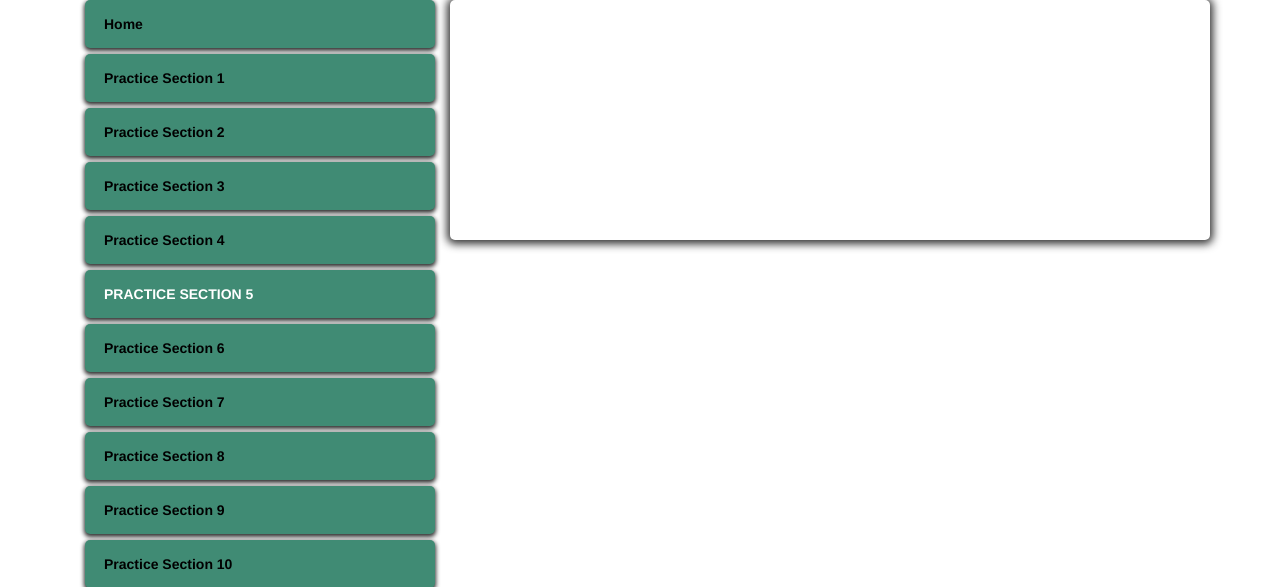
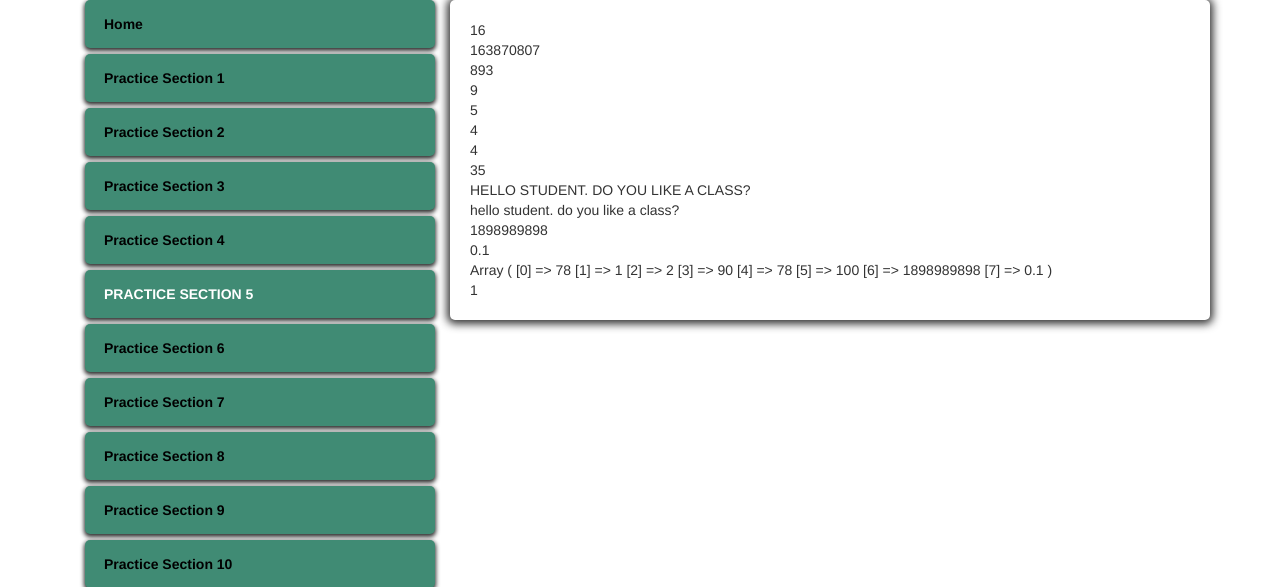
Before and after one commit to pavelFaraday/PHP-Udemy, a PHP site: page /5.php in a window 1280 px wide. Shown: the part 70-657 px from the top of the page. Run offline with PHP 8.4, Linux system fonts and the light colour scheme; some libraries are stand-ins or nearby versions.

Commit message:
PHP Udemy | Practical App - Section 5

```diff
--- a/demo/_practical-app/5.php
+++ b/demo/_practical-app/5.php
@@ -16,22 +16,69 @@
 		<?php
 
 
-		/*  Step1: Use a pre-built math function here and echo it
+		/*
+		Step 1: Use a pre-built math function here and echo it
+		Step 2: Use a pre-built string function here and echo it
+		Step 3: Use a pre-built Array function here and echo it
+		*/
 
+		/* -------------------------------------------------------------------------- */
+		/*                               Math Functions                               */
+		/* -------------------------------------------------------------------------- */
 
-	Step 2:  Use a pre-built string function here and echo it
+		$power = pow(2, 4); // 16 (2*2*2*2 = 16)
+		echo $power . '<br>';
+		/* -------------------------------------------------------------------------- */
+		$random_num = rand();
+		echo $random_num . '<br>'; // 1896469232, 397050180, 1232443356...
+		$random_num = rand(1, 1000);
+		echo $random_num . '<br>'; // random number from 1 to 1000
+		/* -------------------------------------------------------------------------- */
+		$square_root = sqrt(81);
+		echo $square_root . '<br>'; // 9
+		/* -------------------------------------------------------------------------- */
+		$ceiling = ceil(4.1888);  // ceil() function rounds a number UP to the nearest integer
+		echo $ceiling . '<br>';  // 5
+		/* -------------------------------------------------------------------------- */
+		$flooring = floor(4.1888);  // floor() function rounds a number DOWN to the nearest integer
+		echo $flooring . '<br>';   // 4
+		/* -------------------------------------------------------------------------- */
+		$rounding = round(4.4966);  // The round() function rounds a floating-point number
+		echo $rounding . '<br>';   // 4
 
+		/* -------------------------------------------------------------------------- */
+		/*                              String functions                              */
+		/* -------------------------------------------------------------------------- */
 
-	Step 3:  Use a pre-built Array function here and echo it
+		$myString = 'Hello student. Do you like a class?';
+		/* -------------------------------------------------------------------------- */
+		echo strlen($myString); // 35 - string length including empty spaces
+		echo '<br>';
+		/* -------------------------------------------------------------------------- */
+		echo strtoupper($myString); // HELLO STUDENT. DO YOU LIKE A CLASS?
+		echo '<br>';
+		/* -------------------------------------------------------------------------- */
+		echo strtolower($myString); // hello student. do you like a class?
+		echo '<br>';
 
- */
+		/* -------------------------------------------------------------------------- */
+		/*                               Array function                               */
+		/* -------------------------------------------------------------------------- */
 
-
+		$myArray = [78, 1, 2, 90, 78, 100, 1898989898, 0.1];
+		/* -------------------------------------------------------------------------- */
+		echo max($myArray); // 1898989898 - highest number
+		echo '<br>';
+		echo min($myArray); // 0.1 - highest number
+		echo '<br>';
+		/* -------------------------------------------------------------------------- */
+		print_r($myArray); // Array ( [0] => 78 [1] => 1 [2] => 2 [3] => 90 [4] => 78 [5] => 100 [6] => 1898989898 [7] => 0.1 )
+		echo '<br>';
+		/* -------------------------------------------------------------------------- */
+		$result = sort($myArray); // sort array from lowest to highest number
+		echo $result;
+		echo '<br>';
 		?>
-
-
-
-
 
 	</article>
 	<!--MAIN CONTENT-->
```
